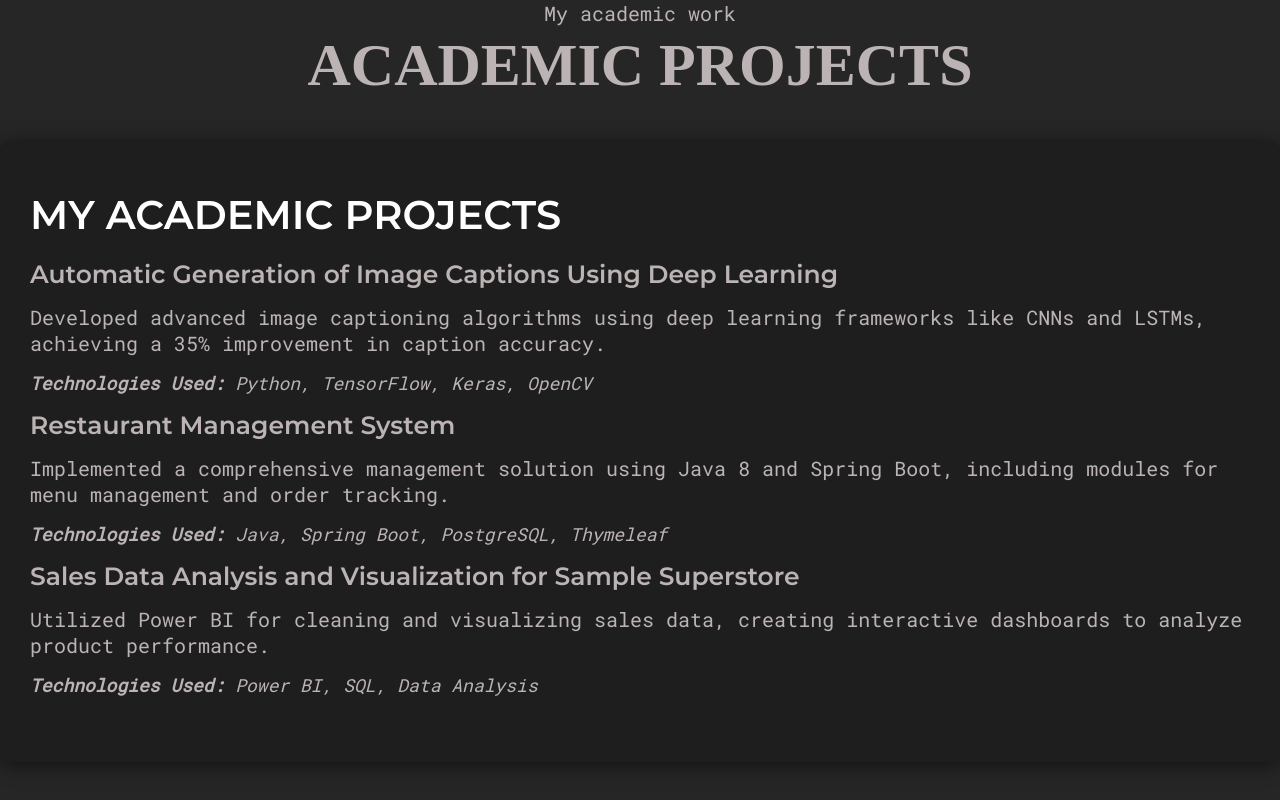
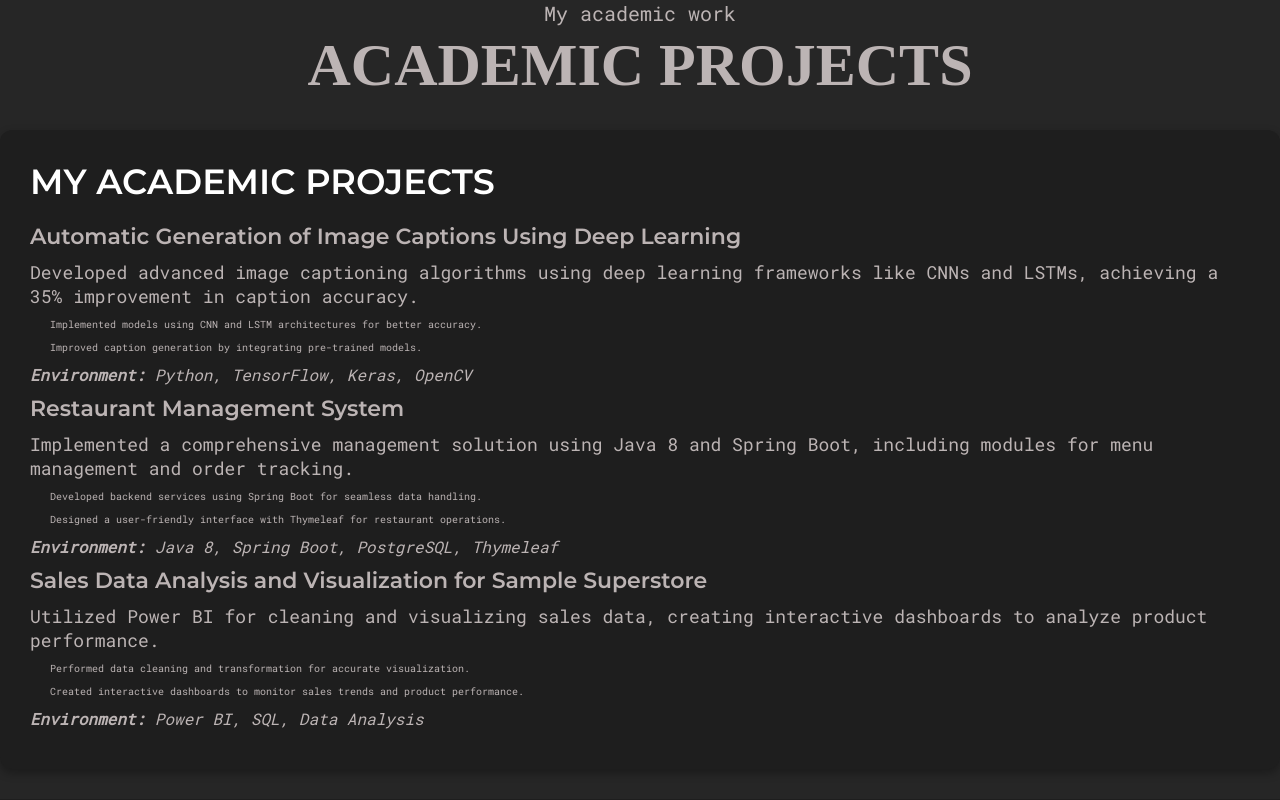
Before and after one commit to durgasaitejathota/durga-portfolio, a React (Create React App) app: page /experience in a window 1280 px wide. Shown: the top 800 px of the page. Built offline with nearby package versions, Linux system fonts and the light colour scheme; a web font is replaced by a local one.

Commit message:
Update ExperienceSection.js

```diff
--- a/src/components/ExperienceSection.js
+++ b/src/components/ExperienceSection.js
@@ -2,46 +2,46 @@ import React from 'react';
 import styled from 'styled-components';
 
 const ExperienceStyle = styled.div`
-  background-color: var(--deep-dark); /* Background color for highlighting */
-  padding: 5rem 3rem; /* Add padding for better spacing */
+  background-color: var(--deep-dark); /* Adds a background color */
+  padding: 3rem; /* Adds padding for spacing */
   border-radius: 12px; /* Rounded corners */
-  box-shadow: 0px 4px 20px rgba(0, 0, 0, 0.5); /* Add a shadow for a 3D effect */
-  text-align: left;
-  margin: 4rem 0; /* Margin for spacing from other sections */
+  box-shadow: 0px 4px 10px rgba(0, 0, 0, 0.3); /* Subtle shadow for a 3D effect */
+  text-align: left; /* Align text to the left for a different look */
+  margin: 3rem 0; /* Margin for spacing from other sections */
 
   h2 {
-    font-size: 4rem; /* Larger font size for the heading */
-    margin-bottom: 2rem; /* Spacing below the heading */
-    color: var(--white); /* Color for the heading */
-    text-transform: uppercase;
+    font-size: 3.5rem; /* Increase font size for the heading */
+    margin-bottom: 2rem; /* Margin below the heading */
+    color: var(--white); /* Make heading color different */
+    text-transform: uppercase; /* Optional: make the text uppercase */
   }
 
   h3 {
-    font-size: 2.5rem; /* Font size for project titles */
-    margin-bottom: 1.5rem;
-    color: var(--gray-1); /* Color for titles */
+    font-size: 2.2rem; /* Font size for project titles */
+    margin-bottom: 1rem;
+    color: var(--gray-1); /* Lighter color for titles */
   }
 
   p {
-    font-size: 2rem; /* Font size for project descriptions */
-    margin-bottom: 1.5rem;
-    color: var(--light-gray);
+    font-size: 1.8rem; /* Font size for project descriptions */
+    margin-bottom: 1rem;
+    color: var(--light-gray); /* Lighter color for descriptions */
   }
 
   .environment {
-    font-size: 1.8rem; /* Font size for environment details */
-    font-style: italic;
+    font-size: 1.6rem; /* Font size for environment details */
+    font-style: italic; /* Italics to differentiate environment text */
     color: var(--light-gray);
   }
 
   ul {
-    list-style-type: disc; /* Bullet points for list items */
-    margin-left: 2rem;
+    list-style-type: disc; /* Use bullet points for list items */
+    margin-left: 2rem; /* Indent the list */
   }
 
   li {
-    margin-bottom: 1.5rem; /* Spacing between list items */
-    color: var(--light-gray);
+    margin-bottom: 1rem; /* Spacing between list items */
+    color: var(--light-gray); /* Lighter color for list items */
   }
 `;
 
@@ -54,21 +54,33 @@ export default function ExperienceSection() {
         <p>
           Developed advanced image captioning algorithms using deep learning frameworks like CNNs and LSTMs, achieving a 35% improvement in caption accuracy.
         </p>
-        <p className="environment"><strong>Technologies Used:</strong> Python, TensorFlow, Keras, OpenCV</p>
+        <ul>
+          <li>Implemented models using CNN and LSTM architectures for better accuracy.</li>
+          <li>Improved caption generation by integrating pre-trained models.</li>
+        </ul>
+        <p className="environment"><strong>Environment:</strong> Python, TensorFlow, Keras, OpenCV</p>
       </div>
       <div>
         <h3>Restaurant Management System</h3>
         <p>
           Implemented a comprehensive management solution using Java 8 and Spring Boot, including modules for menu management and order tracking.
         </p>
-        <p className="environment"><strong>Technologies Used:</strong> Java, Spring Boot, PostgreSQL, Thymeleaf</p>
+        <ul>
+          <li>Developed backend services using Spring Boot for seamless data handling.</li>
+          <li>Designed a user-friendly interface with Thymeleaf for restaurant operations.</li>
+        </ul>
+        <p className="environment"><strong>Environment:</strong> Java 8, Spring Boot, PostgreSQL, Thymeleaf</p>
       </div>
       <div>
         <h3>Sales Data Analysis and Visualization for Sample Superstore</h3>
         <p>
           Utilized Power BI for cleaning and visualizing sales data, creating interactive dashboards to analyze product performance.
         </p>
-        <p className="environment"><strong>Technologies Used:</strong> Power BI, SQL, Data Analysis</p>
+        <ul>
+          <li>Performed data cleaning and transformation for accurate visualization.</li>
+          <li>Created interactive dashboards to monitor sales trends and product performance.</li>
+        </ul>
+        <p className="environment"><strong>Environment:</strong> Power BI, SQL, Data Analysis</p>
       </div>
     </ExperienceStyle>
   );
```
